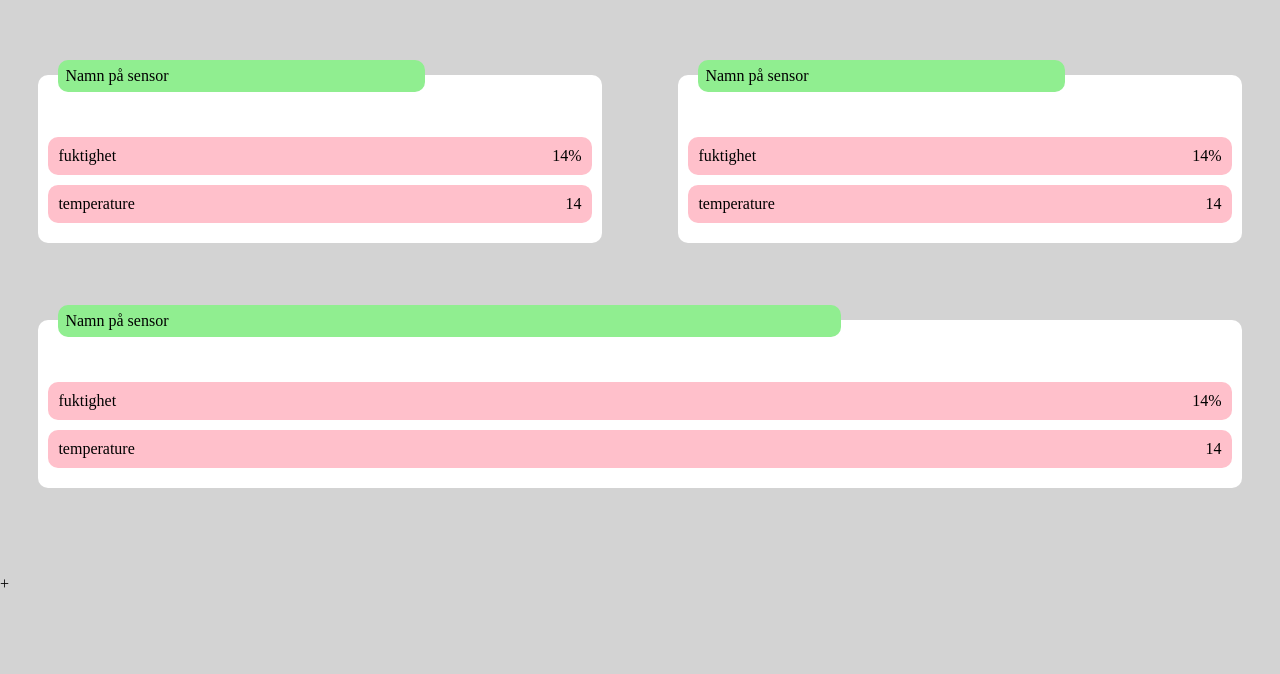
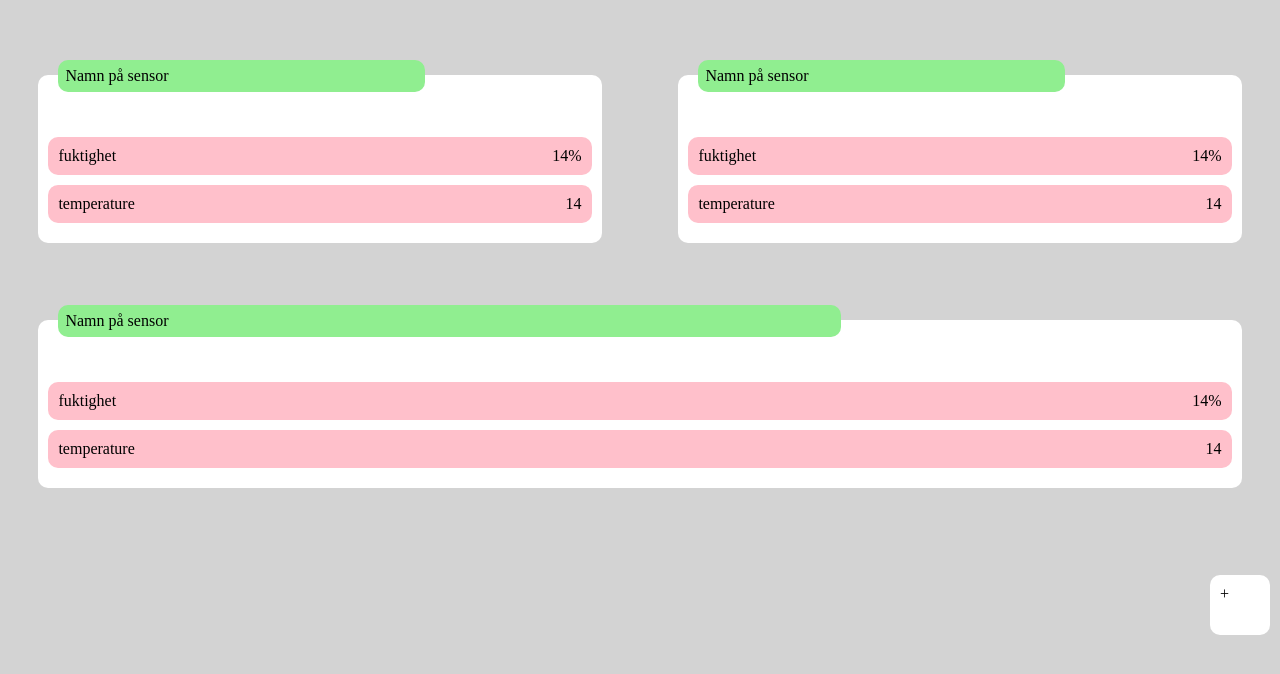
Before and after one commit to klovaaxel/SmartGarden-Website, a website: page htdocs/app/app.html in a window 1280 px wide. Shown: the part 68-742 px from the top of the page. Drawn offline with Linux system fonts and the light colour scheme; a script that the page names is missing.

Commit message:
börjat på lägg till knapp

```diff
--- a/htdocs/app/app.html
+++ b/htdocs/app/app.html
@@ -163,7 +163,6 @@
         </div>
 
 
-
         <!--
           --Template for Sensor block  --
         <span onclick="sensMenu()" class="sensor temp">
@@ -188,7 +187,7 @@
 
       </div>
 
-      <div onClick="addNewSensor()" class="main button add">
+      <div onClick="addNewSensor()" class="sensor-add-button">
         +
       </div>
 
--- a/htdocs/app/style.css
+++ b/htdocs/app/style.css
@@ -55,3 +55,16 @@ p {
 span {
   float: right;
 }
+
+
+.sensor-add-button {
+  background: white;
+  float: right;
+  padding: 10px;
+  border-radius: 10px;
+  width: 40px;
+  height: 40px;
+  position: sticky;
+  bottom: 10px;
+  right: 10px
+}
```
